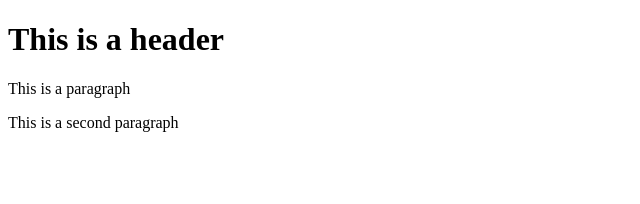
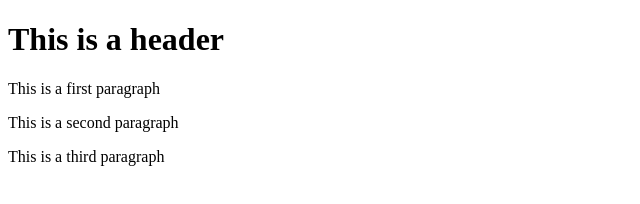
Before and after one commit to haith1307/git-test, a website: page index.html in a window 1280 px wide. Shown: the whole page, without its empty margins (0-640 px from the left). Drawn offline with Linux system fonts and the light colour scheme.

Commit message:
third commit

```diff
--- a/index.html
+++ b/index.html
@@ -4,7 +4,8 @@
 
     <body>
         <h1>This is a header</h1>
-        <p>This is a paragraph</p>
+        <p>This is a first paragraph</p>
         <p>This is a second paragraph</p>
+        <p>This is a third paragraph</p>
     </body>
 </html>
```
Also changed, not shown: package.json (added, +24 -0 lines), 1 other file.
